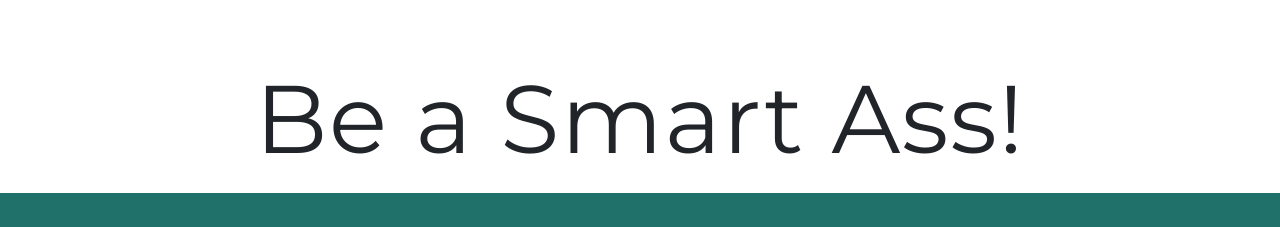
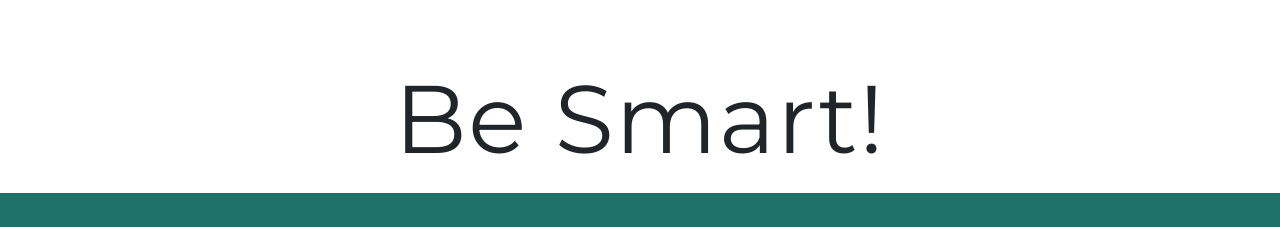
Before and after one commit to adityacryptota/Design-demo, a plain HTML site: page index.html in a window 1280 px wide. Shown: the part 2491-2718 px from the top of the page. Drawn offline with nearby package versions, Linux system fonts and the light colour scheme.

Commit message:
Update index.html

```diff
--- a/index.html
+++ b/index.html
@@ -116,7 +116,7 @@
     <div class="special d-none d-lg-block">
         <div class="row">
             <div class="col-12 text-center">
-                <p class="display-1">Be a Smart Ass!</p>
+                <p class="display-1">Be Smart!</p>
             </div>
         </div>
     </div>
```
